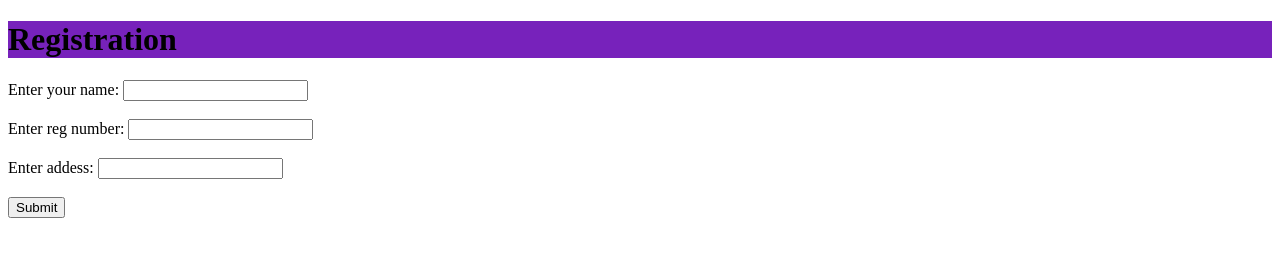
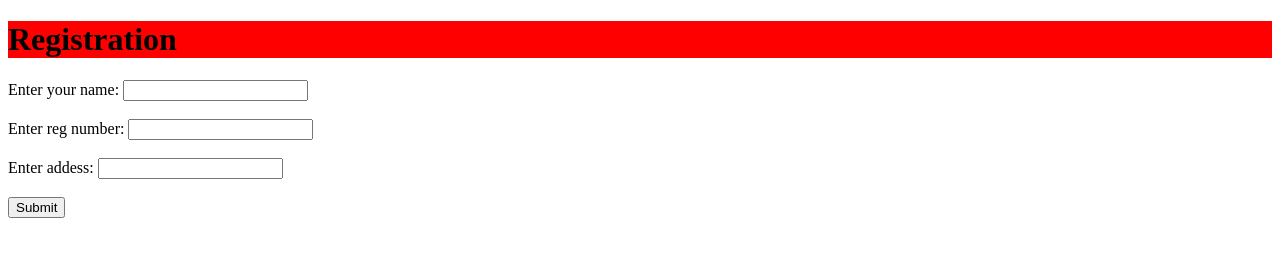
Before and after one commit to vwaithira/class-test, a plain HTML site: page index.html in a window 1280 px wide. Drawn offline with Linux system fonts and the light colour scheme.

Commit message:
Changed color

```diff
--- a/index.html
+++ b/index.html
@@ -2,7 +2,7 @@
 <html>
 <body>
 
-<h1 style="background-color:#72b;">Registration</h1>
+<h1 style="background-color:red;">Registration</h1>
 
 <form action="/action_page.php">
   Enter your name:
```
